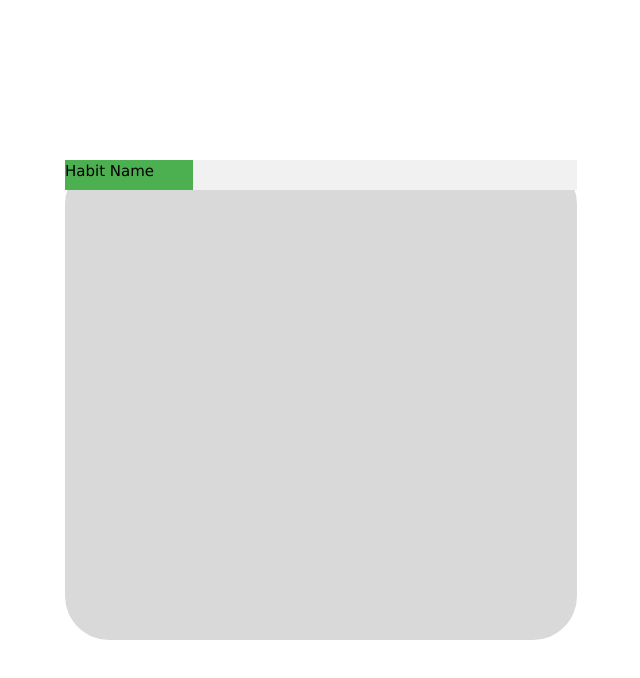
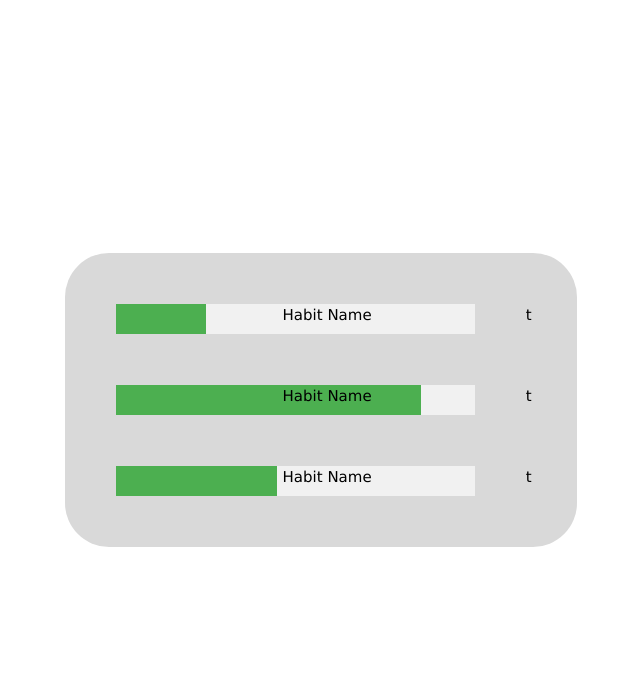
Before and after one commit to 2022-Summer-Cohort/final-project-summer-2022-habitrack, a plain HTML site: page frontend/home-user-prototype.html in a window 1280 px wide. Shown: the whole page, without its empty margins (319-959 px from the left). Drawn offline with nearby package versions, Linux system fonts and the light colour scheme.

Commit message:
Dashboard prototype

```diff
--- a/frontend/css/style.css
+++ b/frontend/css/style.css
@@ -12,7 +12,7 @@
 
 .habits-background {
     width: 40%;
-    height: 60%;
+    height: auto;
 
     background: #D9D9D9;
     border-radius: 44px;
@@ -23,10 +23,23 @@
     background-color: #f1f1f1 !important
 }
 
+.habit {
+    margin-top: 10%;
+    width: 100%;
+    margin-left: 10%;
+    display: flex;
+    column-gap: 10%;
+    margin-bottom: 10%;
+}
+
+.progress-bar {
+    width: 70%;
+}
+
+
+
 .habit-name {
     z-index: 1000;
-    /* text-align: ; */
-    /* font-display:;
-     */
-     position: absolute;
+    position: absolute;
+    margin-left: 13%;
 }
--- a/frontend/home-user-prototype.html
+++ b/frontend/home-user-prototype.html
@@ -13,24 +13,33 @@
 
         <div class="habits-background">
             <div class="habit">
-
-                <p class="habit-name w3-center">Habit Name</p>
-                <div class="w3-light-grey w3-center">
-                    <div class="w3-container w3-green w3-center" style="width:25%; height:30px">
+                <div class="progress-bar">
+                    <div class="w3-light-grey w3-center">
+                        <p class="habit-name w3-center">Habit Name</p>
+                        <div class="w3-container w3-green w3-center" style="width:25%; height:30px"></div>
                     </div>
-                </div><br>
-
-
-                <!-- <h1>Habit2 name</h1>
-                <div class="w3-light-grey">
-                    <div class="w3-container w3-green w3-center" style="width:25%">25%</div>
-                </div><br> -->
+                </div>
+                <p id="edit">t</p><br>
             </div>
-
+            <div class="habit">
+                <div class="progress-bar">
+                    <div class="w3-light-grey w3-center">
+                        <p class="habit-name w3-center">Habit Name</p>
+                        <div class="w3-container w3-green w3-center" style="width:85%; height:30px"></div>
+                    </div>
+                </div>
+                <p id="edit">t</p><br>
+            </div>
+            <div class="habit">
+                <div class="progress-bar">
+                    <div class="w3-light-grey w3-center">
+                        <p class="habit-name w3-center">Habit Name</p>
+                        <div class="w3-container w3-green w3-center" style="width:45%; height:30px"></div>
+                    </div>
+                </div>
+                <p id="edit">t</p><br>
+            </div>
         </div>
-
-
-
     </div>
 
     <script src="/js/navbar.js"></script>
```
